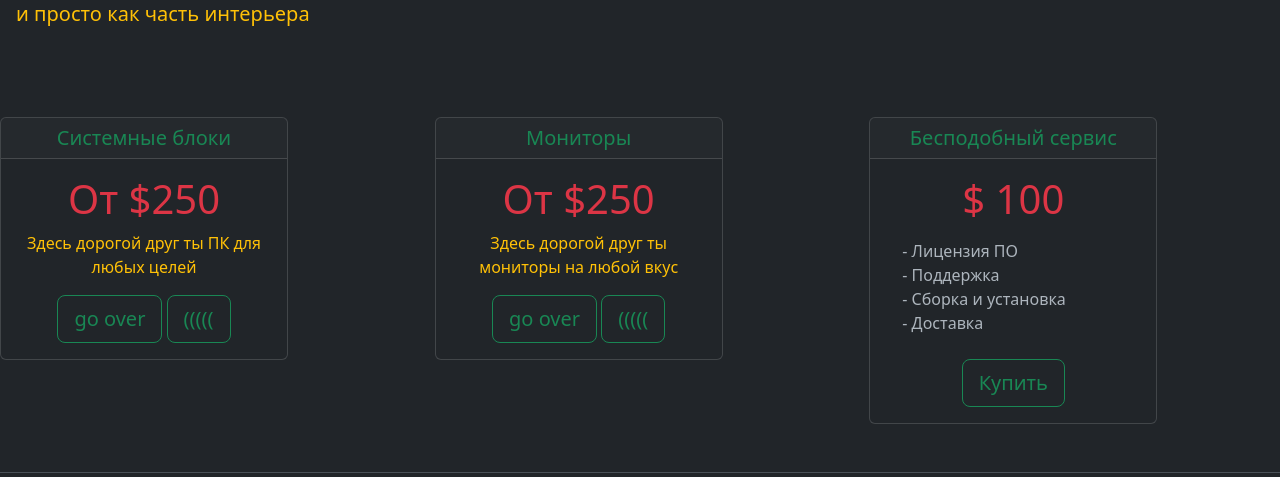
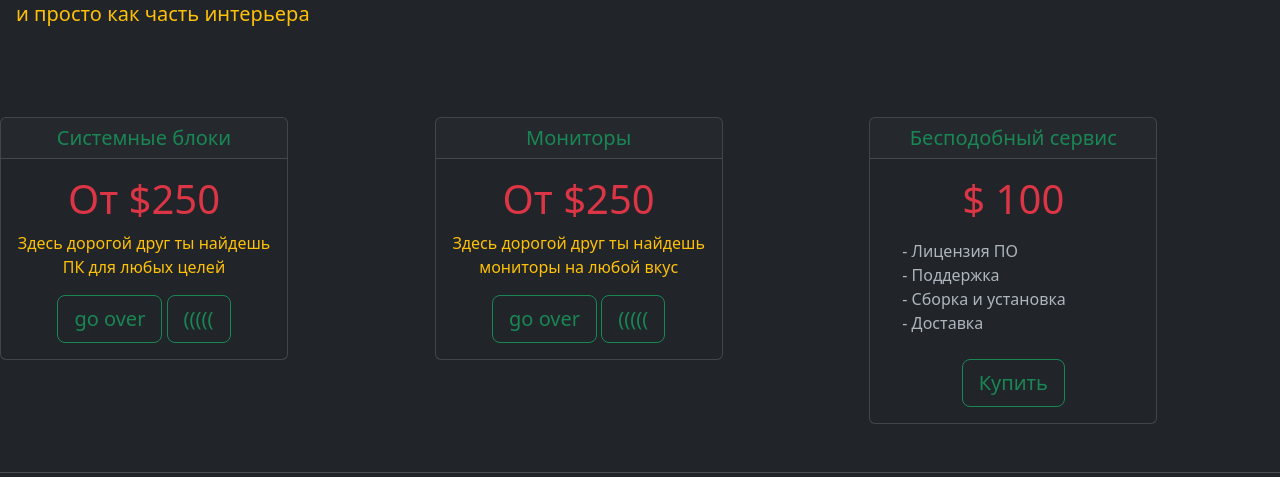
Before and after one commit to playginger/homework19.2, a Django app: page / in a window 1280 px wide. Shown: the part 245-722 px from the top of the page. Run offline with Django 4.2, Linux system fonts and the light colour scheme; some libraries are stand-ins or nearby versions.

Commit message:
Домашка 20

```diff
--- a/catalog/templates/catalog/home.html
+++ b/catalog/templates/catalog/home.html
@@ -31,7 +31,7 @@
                     </div>
                 <div class="card-body">
                     <h1 class="card-title pricing-card-title text-danger">От $250</h1>
-                    <p class="card-text text-warning">Здесь дорогой друг ты ПК для любых целей</p>
+                    <p class="card-text text-warning">Здесь дорогой друг ты найдешь ПК для любых целей</p>
                     <button type="button" class="btn btn-lg btn-block btn-outline-success">go over</button>
                     <button type="button" class="btn btn-lg btn-block btn-outline-success">(((((</button>
                 </div>
@@ -44,7 +44,7 @@
                     </div>
                 <div class="card-body">
                     <h1 class="card-title pricing-card-title text-danger">От $250</h1>
-                    <p class="card-text text-warning" >Здесь дорогой друг ты мониторы на любой вкус</p>
+                    <p class="card-text text-warning" >Здесь дорогой друг ты найдешь мониторы на любой вкус</p>
                      <button type="button" class="btn btn-lg btn-block btn-outline-success">go over</button>
                     <button type="button" class="btn btn-lg btn-block btn-outline-success">(((((</button>
                 </div>
```
